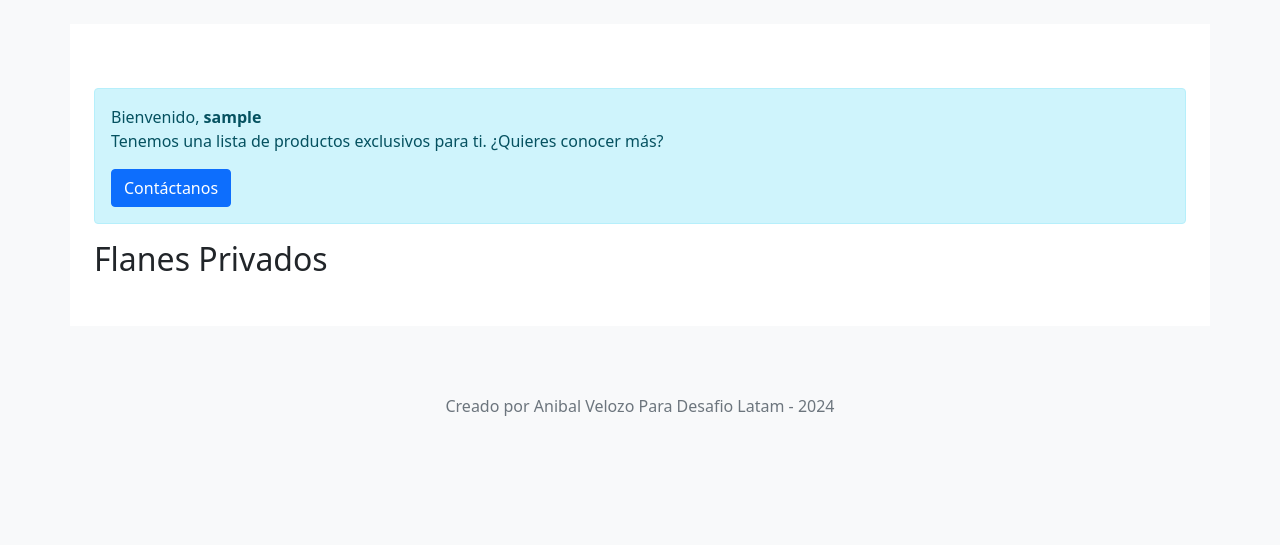
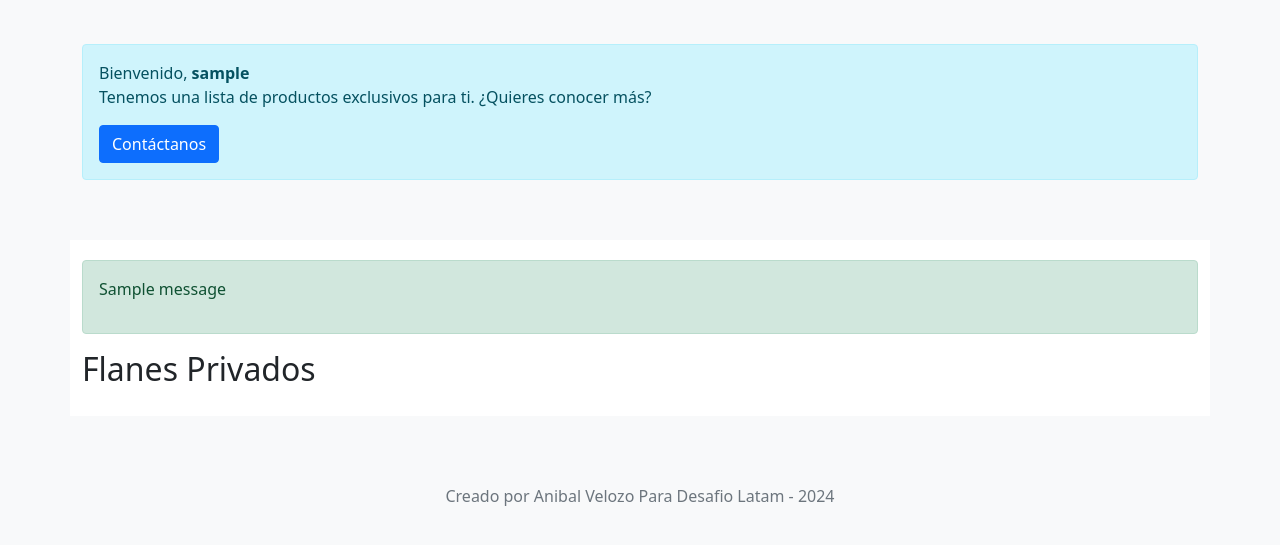
Before and after one commit to Anibalvelozo/OnlyFlans, a Django app: page /bienvenido/ in a window 1280 px wide. Shown: the part 236-781 px from the top of the page. Run offline with Django 4.2, Linux system fonts and the light colour scheme; a user stored in the database is signed in; tables that the repository leaves empty hold one stand-in row (values such as "Sample post"); one stand-in notice (Sample message) is shown.

```diff
--- a/OnlyFlans/web/templates/base.html
+++ b/OnlyFlans/web/templates/base.html
@@ -19,7 +19,28 @@
       {% include 'navbar.html' %}
     {% endblock nav %}
 
+    {% if user.is_authenticated %}
+        <div class="container mt-4">
+          <div class="row">
+              <div class="col-12">
+                  <div class="alert alert-info" role="alert">
+                      Bienvenido, <strong>{{ user.get_username }}</strong>
+                      <p>Tenemos una lista de productos exclusivos para ti. ¿Quieres conocer más?</p>
+                      <a href="{% url 'contacto' %}" class="btn btn-primary">Contáctanos</a>
+                  </div>
+              </div>
+          </div>
+        </div>
+    {% endif %}
+
     <div class="container mt-4 mb-4" style="background-color: white;">
+      {% if messages %}
+          <div class="alert alert-success">
+              {% for message in messages %}
+                  <p>{{ message }}</p>
+              {% endfor %}
+          </div>
+      {% endif %}
       {% block content %}{% endblock content %}
     </div>
 
--- a/OnlyFlans/web/templates/bienvenido.html
+++ b/OnlyFlans/web/templates/bienvenido.html
@@ -1,12 +1,7 @@
 {% extends 'base.html' %}
 
 {% block content %}
-<div class="container mt-4">
-    <div class="alert alert-info" role="alert">
-        Bienvenido, <strong>{{ user.get_username }}</strong>
-        <p>Tenemos una lista de productos exclusivos para ti. ¿Quieres conocer más?</p>
-        <a href="{% url 'contacto' %}" class="btn btn-primary">Contáctanos</a>
-    </div>
+
     <h2>Flanes Privados</h2>
     <div class="row">
         {% for flan in flanes %}
```
